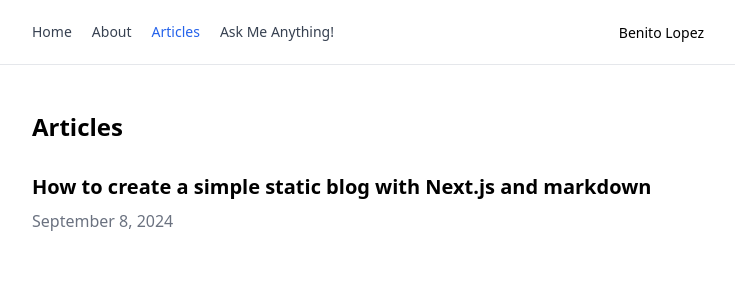
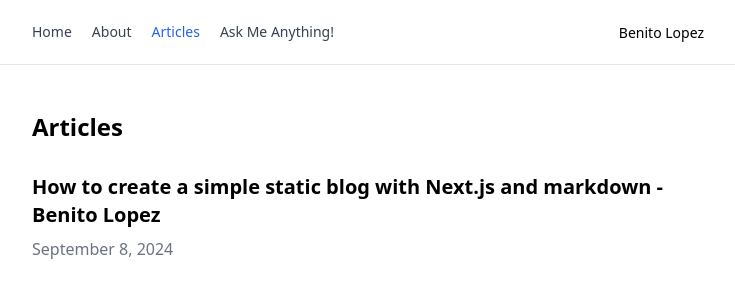
Before and after one commit to benitolopez/lopezb.com, a Next.js app: page /articles in a window 1280 px wide. Shown: the top 300 px of the page, without its empty margins (272-1007 px from the left). Built offline with nearby package versions, Linux system fonts and the light colour scheme.

Commit message:
Meta title and description fixes

```diff
--- a/app/(default-layout)/articles/(posts)/how-to-create-a-static-blog-with-nextjs-and-markdown/page.mdx
+++ b/app/(default-layout)/articles/(posts)/how-to-create-a-static-blog-with-nextjs-and-markdown/page.mdx
@@ -8,7 +8,8 @@ import Toc from "@/components/posts/toc";
 import snippets from "./snippets";
 
 export const metadata = {
-  title: "How to create a simple static blog with Next.js and markdown",
+  title:
+    "How to create a simple static blog with Next.js and markdown - Benito Lopez",
   description:
     "Build a simple static blog with Next.js, markdown (MDX), and TypeScript. Learn routing for posts and categories.",
   date: "2024-09-08T00:00:00Z",
--- a/app/(default-layout)/articles/page.tsx
+++ b/app/(default-layout)/articles/page.tsx
@@ -3,7 +3,7 @@ import { getPosts } from "@/lib/posts";
 import type { Metadata } from "next";
 
 export const metadata: Metadata = {
-  title: "Articles",
+  title: "Articles - Benito Lopez",
   description:
     "Sharing thoughts on software development, life, and the journey through the tech world.",
 };
--- a/app/layout.tsx
+++ b/app/layout.tsx
@@ -6,7 +6,7 @@ import { Analytics } from "@vercel/analytics/react";
 export const metadata: Metadata = {
   title: "Benito Lopez",
   description:
-    "Software engineer with deep experience in front-end and back-end development. Passionate about solving problems and continuous learning.",
+    "Full-stack developer with expertise in WordPress, web applications, and open source projects. Passionate about solving problems and continuous learning.",
 };
 
 export default function RootLayout({
```
